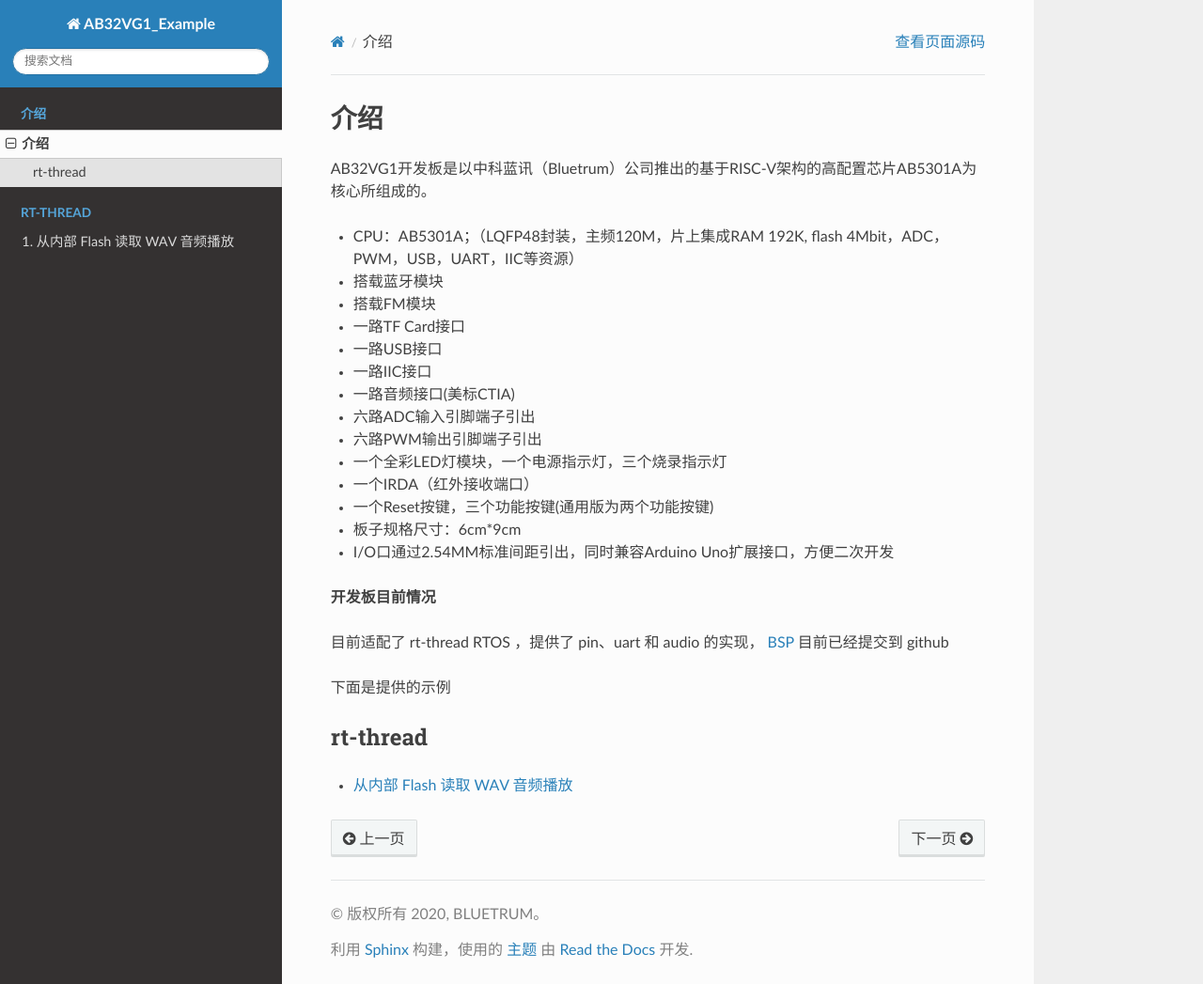
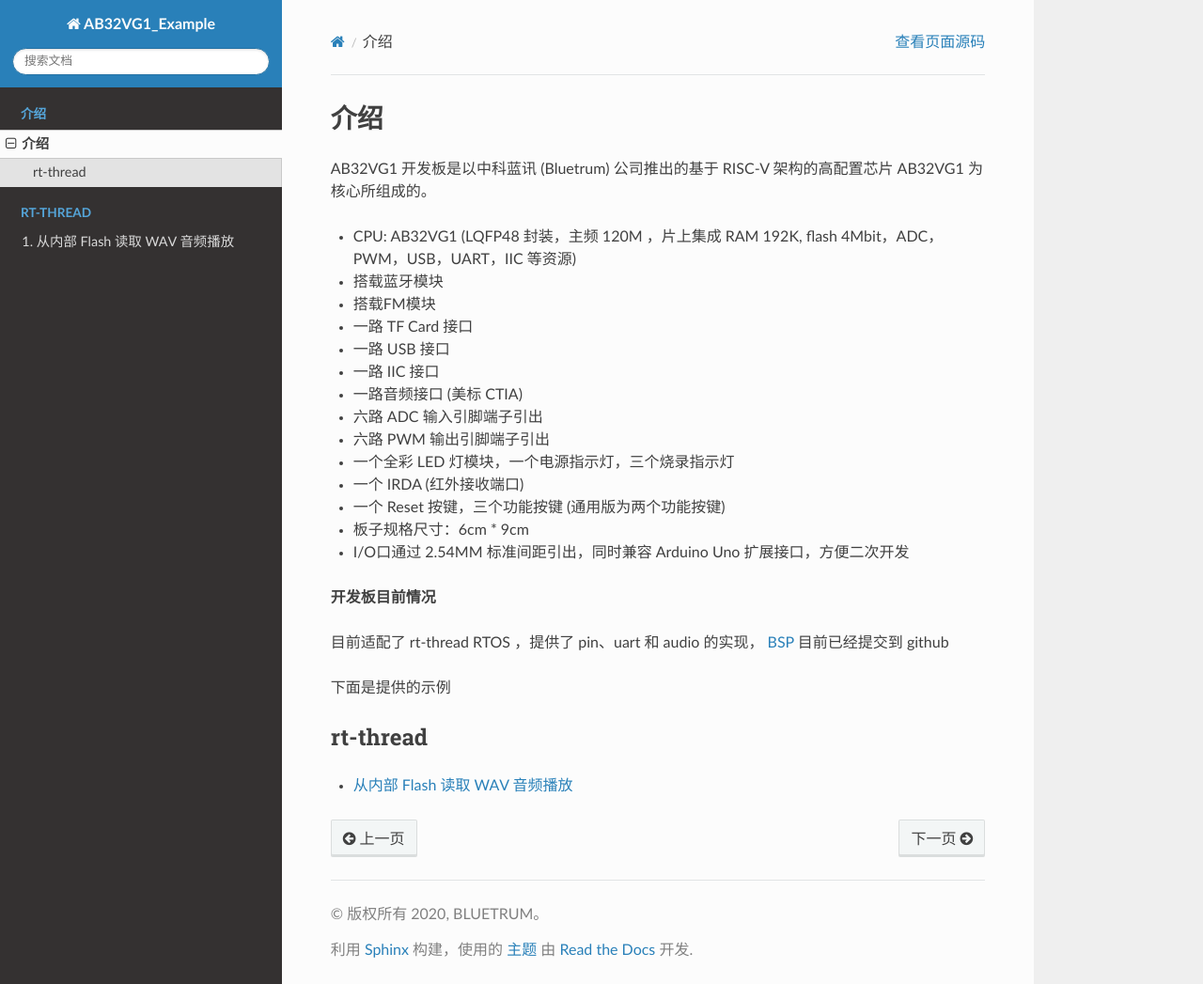
Before and after one commit to BLUETRUM/AB32VG1_Example, a Sphinx documentation site: the page built from source/introduction.rst, in a window 1280 px wide and 1047 px high. Shown: the whole window at 94% size. Built offline with Sphinx 7.4.7 and the Read the Docs theme 2.0.0, drawn with Linux system fonts in a browser that asks for light colours.

Commit message:
Update introduction.rst

```diff
--- a/source/introduction.rst
+++ b/source/introduction.rst
@@ -1,22 +1,22 @@
 介绍
 =========
 
-AB32VG1开发板是以中科蓝讯（Bluetrum）公司推出的基于RISC-V架构的高配置芯片AB5301A为核心所组成的。
+AB32VG1 开发板是以中科蓝讯 (Bluetrum) 公司推出的基于 RISC-V 架构的高配置芯片 AB32VG1 为核心所组成的。
 
-+ CPU：AB5301A；（LQFP48封装，主频120M，片上集成RAM 192K, flash 4Mbit，ADC，PWM，USB，UART，IIC等资源）
++ CPU: AB32VG1 (LQFP48 封装，主频 120M ，片上集成 RAM 192K, flash 4Mbit，ADC，PWM，USB，UART，IIC 等资源)
 + 搭载蓝牙模块
 + 搭载FM模块
-+ 一路TF Card接口
-+ 一路USB接口
-+ 一路IIC接口
-+ 一路音频接口(美标CTIA)
-+ 六路ADC输入引脚端子引出
-+ 六路PWM输出引脚端子引出
-+ 一个全彩LED灯模块，一个电源指示灯，三个烧录指示灯
-+ 一个IRDA（红外接收端口）
-+ 一个Reset按键，三个功能按键(通用版为两个功能按键)
-+ 板子规格尺寸：6cm*9cm
-+ I/O口通过2.54MM标准间距引出，同时兼容Arduino Uno扩展接口，方便二次开发
++ 一路 TF Card 接口
++ 一路 USB 接口
++ 一路 IIC 接口
++ 一路音频接口 (美标 CTIA)
++ 六路 ADC 输入引脚端子引出
++ 六路 PWM 输出引脚端子引出
++ 一个全彩 LED 灯模块，一个电源指示灯，三个烧录指示灯
++ 一个 IRDA (红外接收端口)
++ 一个 Reset 按键，三个功能按键 (通用版为两个功能按键)
++ 板子规格尺寸：6cm * 9cm
++ I/O口通过 2.54MM 标准间距引出，同时兼容 Arduino Uno 扩展接口，方便二次开发
 
 **开发板目前情况**
 
```
